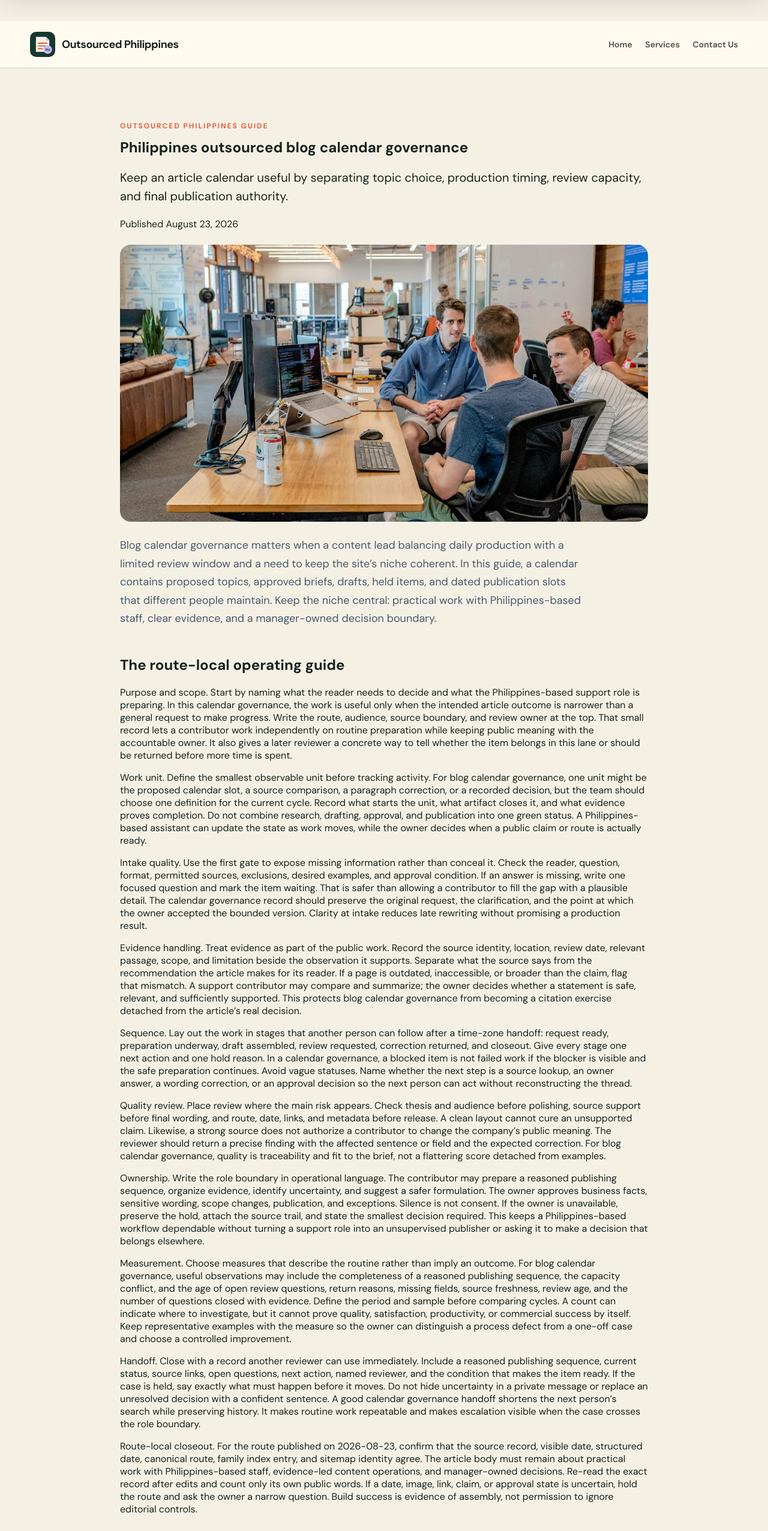
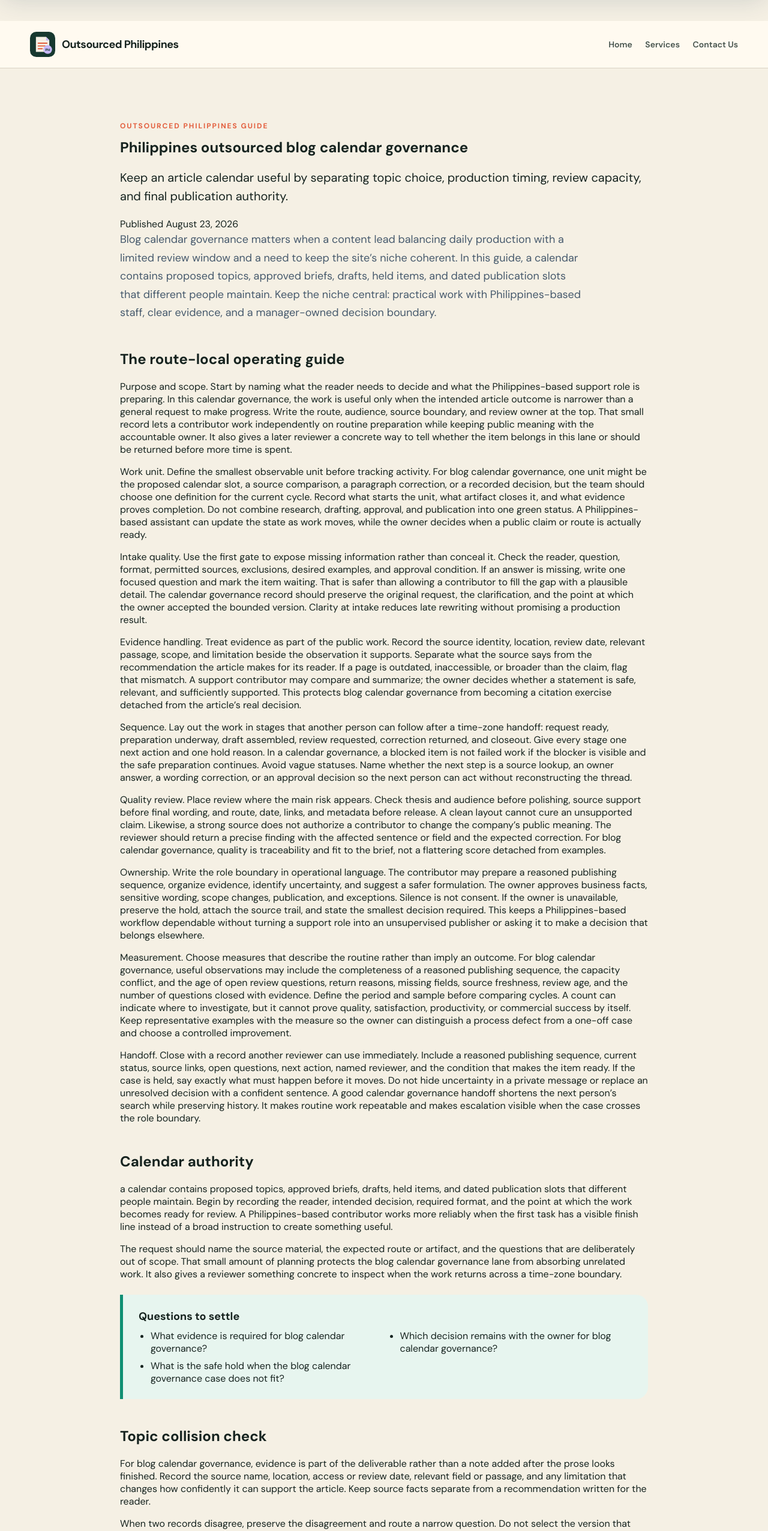
Before and after one commit to coolifystealthagents/outsourcedphilippines, a Next.js app: page /blog/philippines-outsourced-blog-calendar-governance in a window 1280 px wide. Shown: the part 234-2787 px from the top of the page at 60% size. Built offline with nearby package versions, Linux system fonts and the light colour scheme.

Commit message:
Keep internal verification notes out of blog copy

```diff
--- a/app/blog/[slug]/page.tsx
+++ b/app/blog/[slug]/page.tsx
@@ -104,6 +104,7 @@ export default async function Post({ params }: { params: Promise<{ slug: string
 
   if (!detail && basic) {
     const heroImage = 'heroImage' in post && typeof post.heroImage === 'string' ? post.heroImage : '/research-batch-thumbnail.jpg';
+    const omitHero = publishedAt === '2026-08-23' && !('heroImage' in post);
     return (
       <>
         <Header />
@@ -114,11 +115,11 @@ export default async function Post({ params }: { params: Promise<{ slug: string
             <h1>{post.title}</h1>
             <p className="lead">{post.excerpt}</p>
             {publishedAt && <time dateTime={publishedAt}>Published {formatReaderDate(publishedAt)}</time>}
-            <img src={heroImage} alt="Illustration of a remote content workflow" width={1200} height={630} style={{ width: '100%', height: 'auto', borderRadius: 18, margin: '1.5rem 0' }} />
+            {!omitHero && <img src={heroImage} alt="Illustration of a remote content workflow" width={1200} height={630} style={{ width: '100%', height: 'auto', borderRadius: 18, margin: '1.5rem 0' }} />}
             <p className="article-intro">{basic.intro}</p>
             {Array.isArray((basic as { routeBody?: readonly string[] }).routeBody) && <section className="article-section" aria-labelledby="route-local-guide">
               <h2 id="route-local-guide">The route-local operating guide</h2>
-              {(basic as unknown as { routeBody: readonly string[] }).routeBody.map((paragraph: string) => <p key={paragraph}>{paragraph}</p>)}
+              {(basic as unknown as { routeBody: readonly string[] }).routeBody.filter((paragraph: string) => !paragraph.startsWith('Route-local closeout.')).map((paragraph: string) => <p key={paragraph}>{paragraph}</p>)}
             </section>}
             {basic.sections.map((section) => (
               <section className="article-section" key={section.title}>
```
